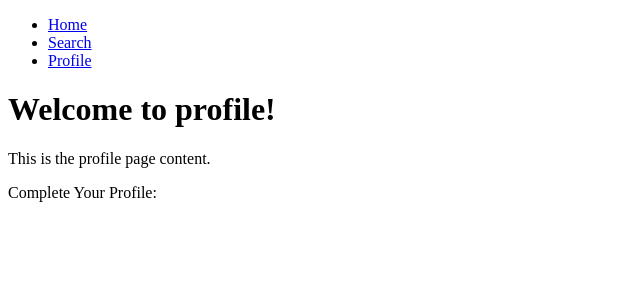
After one commit to MarilynHb/Event-Management-System, a Django app: page /profile in a window 1280 px wide. The commit adds this page. Shown: the top 300 px of the page, without its empty margins (0-640 px from the left). Run offline with Django 5.2, Linux system fonts and the light colour scheme.

Commit message:
dashboard creation + search and profile templates

```diff
--- /dev/null
+++ b/EventManagementSystem/ems/templates/ems/base.html
@@ -0,0 +1,22 @@
+<!DOCTYPE html>
+<html lang="en">
+<head>
+    <meta charset="UTF-8">
+    <meta name="viewport" content="width=device-width, initial-scale=1.0">
+    <title>{% block title %}My Site{% endblock %}</title>
+</head>
+<body>
+    <nav>
+        <ul>
+            <li><a href="{% url 'dashboard' %}">Home</a></li>
+            <li><a href="{% url 'search' %}">Search</a></li>
+            <li><a href="{% url 'profile' %}">Profile</a></li>
+        </ul>
+    </nav>
+
+    <div class="container">
+        {% block content %}
+        {% endblock %}
+    </div>
+</body>
+</html>
--- /dev/null
+++ b/EventManagementSystem/ems/templates/ems/profile.html
@@ -0,0 +1,17 @@
+{% extends 'ems/base.html' %}
+
+{% block title %}Profile{% endblock %}
+
+{% block content %}
+<h1>Welcome to profile!</h1>
+<p>This is the profile page content.</p>
+<p>Complete Your Profile:</p>
+<!-- <form method="post" enctype="multipart/form-data">
+    {% csrf_token %}
+    {{ profile_form.as_p }}
+
+    <label for="biography">Biography:</label>
+    <p>{{profile_form.biography}}</p>
+    <button type="submit">Submit</button>
+</form> -->
+{% endblock %}
--- a/EventManagementSystem/ems/urls.py
+++ b/EventManagementSystem/ems/urls.py
@@ -6,5 +6,7 @@ urlpatterns = [
     path('register', views.register, name="register"),
     path('my_login', views.my_login, name="my_login"),
     path('dashboard', views.dashboard, name="dashboard"),
+    path('search', views.search, name="search"),
+    path('profile', views.profile, name="profile"),
     path('user_logout', views.user_logout, name="user_logout")
 ]
--- a/EventManagementSystem/ems/views.py
+++ b/EventManagementSystem/ems/views.py
@@ -48,6 +48,13 @@ def dashboard(request):
     return render(request, 'ems/dashboard.html', {'profile_form': profile_form})
 
 
+def search(request):
+    return render(request, 'ems/search.html')
+
+def profile(request):
+    return render(request, 'ems/profile.html')
+
+
 def user_logout(request):
     auth.logout(request)
     return redirect("")
```
Also changed, not shown: EventManagementSystem/ems/templates/ems/dashboard.html (+6 -9 lines), EventManagementSystem/ems/templates/ems/search.html (added, +8 -0 lines), EventManagementSystem/db.sqlite3.
